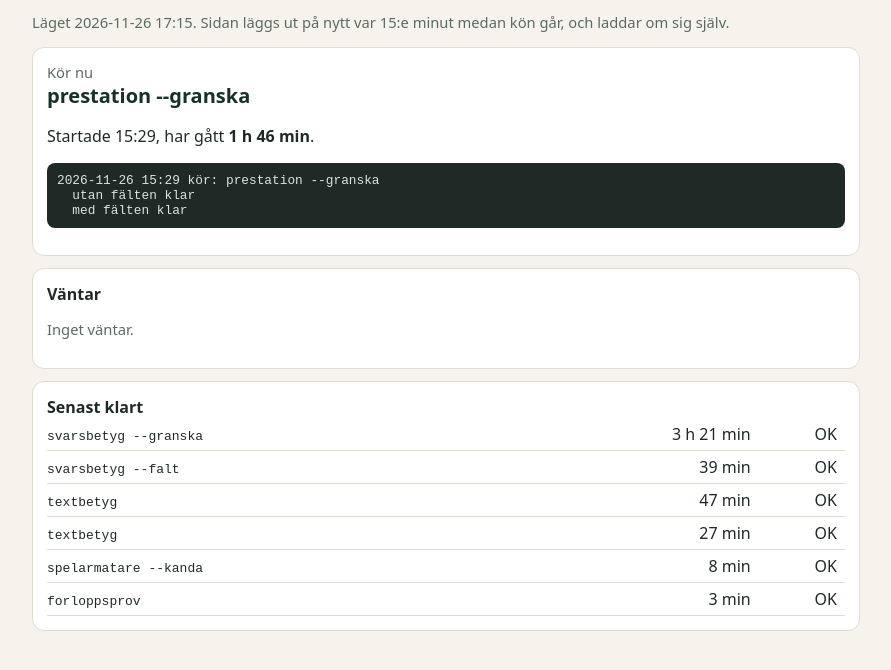
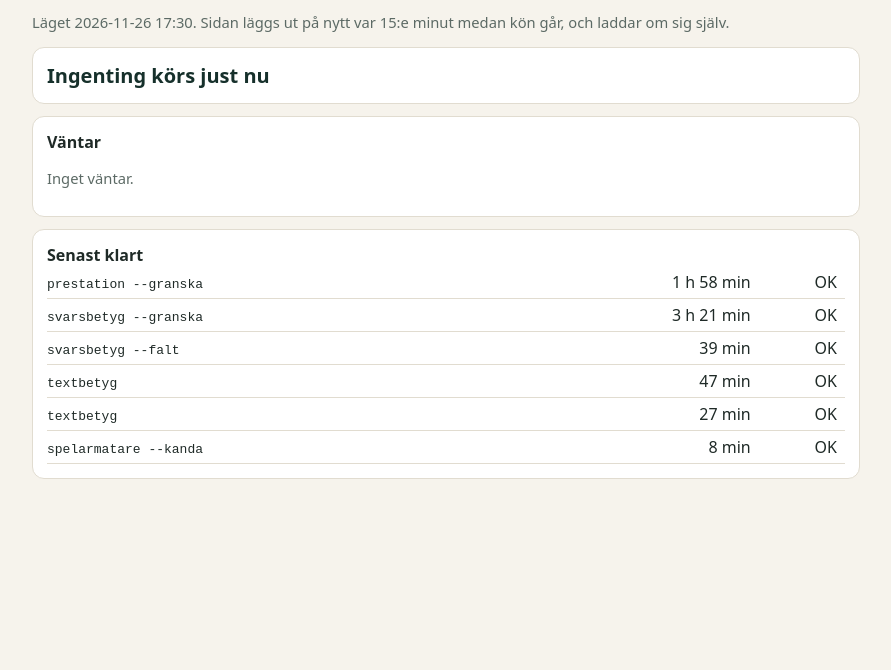
Before and after one commit to hbsportsdirector/travoraklet-stats, a plain HTML site: page natt-yeMydBbRSPAy.html in a window 1280 px wide. Shown: the part 68-738 px from the top of the page, without its empty margins (194-1085 px from the left). Drawn offline with Linux system fonts and the light colour scheme.

Commit message:
Nattkön 2026-11-26 17:30

```diff
--- a/natt-yeMydBbRSPAy.html
+++ b/natt-yeMydBbRSPAy.html
@@ -7,6 +7,4 @@ body{margin:0;font-family:system-ui,Segoe UI,Roboto,sans-serif;background:var(--
 .bar div{height:100%;background:var(--o)}.mut{color:#5c6a65;font-size:.92rem}.warn{color:#a3271b;font-weight:600}
 table{border-collapse:collapse;width:100%}td{padding:5px 8px 5px 0;border-bottom:1px solid var(--line);vertical-align:top}
 td.r{text-align:right;white-space:nowrap}code{overflow-wrap:anywhere}
-pre{background:#1f2a27;color:#d8e4df;padding:10px;border-radius:8px;overflow:auto;font-size:.8rem;white-space:pre-wrap}</style></head><body><div class='wrap'><h1>Nattkön</h1><p class='mut'>Läget 2026-11-26 17:15. Sidan läggs ut på nytt var 15:e minut medan kön går, och laddar om sig själv.</p><div class='card'><div class='mut'>Kör nu</div><div class='big'>prestation --granska</div><p>Startade 15:29, har gått <b>1 h 46 min</b>.</p><pre>2026-11-26 15:29 kör: prestation --granska
-  utan fälten klar
-  med fälten klar</pre></div><div class='card'><b>Väntar</b><p class='mut'>Inget väntar.</p></div><div class='card'><b>Senast klart</b><table><tr><td><code>svarsbetyg --granska</code></td><td class='r'>3 h 21 min</td><td class='r'>OK</td></tr><tr><td><code>svarsbetyg --falt</code></td><td class='r'>39 min</td><td class='r'>OK</td></tr><tr><td><code>textbetyg</code></td><td class='r'>47 min</td><td class='r'>OK</td></tr><tr><td><code>textbetyg</code></td><td class='r'>27 min</td><td class='r'>OK</td></tr><tr><td><code>spelarmatare --kanda</code></td><td class='r'>8 min</td><td class='r'>OK</td></tr><tr><td><code>forloppsprov</code></td><td class='r'>3 min</td><td class='r'>OK</td></tr></table></div></div></body></html>
+pre{background:#1f2a27;color:#d8e4df;padding:10px;border-radius:8px;overflow:auto;font-size:.8rem;white-space:pre-wrap}</style></head><body><div class='wrap'><h1>Nattkön</h1><p class='mut'>Läget 2026-11-26 17:30. Sidan läggs ut på nytt var 15:e minut medan kön går, och laddar om sig själv.</p><div class='card'><div class='big'>Ingenting körs just nu</div></div><div class='card'><b>Väntar</b><p class='mut'>Inget väntar.</p></div><div class='card'><b>Senast klart</b><table><tr><td><code>prestation --granska</code></td><td class='r'>1 h 58 min</td><td class='r'>OK</td></tr><tr><td><code>svarsbetyg --granska</code></td><td class='r'>3 h 21 min</td><td class='r'>OK</td></tr><tr><td><code>svarsbetyg --falt</code></td><td class='r'>39 min</td><td class='r'>OK</td></tr><tr><td><code>textbetyg</code></td><td class='r'>47 min</td><td class='r'>OK</td></tr><tr><td><code>textbetyg</code></td><td class='r'>27 min</td><td class='r'>OK</td></tr><tr><td><code>spelarmatare --kanda</code></td><td class='r'>8 min</td><td class='r'>OK</td></tr></table></div></div></body></html>
```
